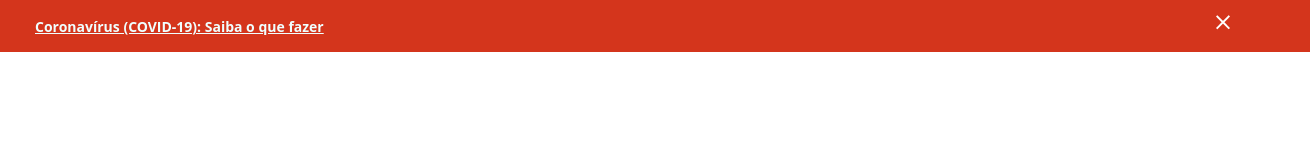
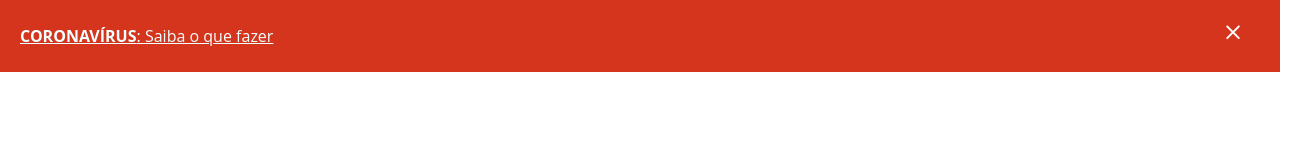
Before and after one commit to FeliciLab/barra-anti-corona, a plain HTML site: page index.html in a window 1280 px wide. Shown: the whole page, 1310 px wide, since content can reach past the window. Drawn offline with Linux system fonts and the light colour scheme.

Commit message:
atualização do link

```diff
--- a/index.html
+++ b/index.html
@@ -16,14 +16,14 @@
                 width: 100%;
                 z-index: 9999;
                 max-height: 50px; background-color:#d4351c;
-                padding: 15px;
+                padding-top: 25px;
+                padding-bottom: 25px;
                 display: inline-flex;
             }
             .link {
                 color:azure;
-                font-size: 14px;
+                font-size: 16px;
                 font-style: normal;
-                font-weight: bold;
                 line-height: 16px;
                 text-decoration-line: underline;
                 margin-left: 20px;
@@ -31,7 +31,10 @@
             .div-close {
                 position: absolute;
                 right: 0;
-                margin: 0 5rem;
+                margin: 0 2.5rem;
+            }
+            .tiny {
+                font-size: 9px;
             }
             .close {
                 display: block;
@@ -44,12 +47,14 @@
     </head>
     <body>
         <div id="panel" class="panel">
+
             <div>
-                <a target="_blank" href="https://www.saude.ce.gov.br/coronavirus-covid-19/" class="link">Coronavírus (COVID-19): Saiba o que fazer</a>
+                <a target="_blank" alt="CORONAVÍRUS-COVID-19" href="https://www.saude.ce.gov.br/coronavirus-covid-19/" class="link" title="coronavirus-covid-19"><strong>CORONAVÍRUS</strong>:&nbsp;Saiba o que fazer</a>
             </div>
             <div onclick="document.getElementById('panel').style.display = 'none'" id="close" class="div-close">
                 <span class="close"></span>
             </div>
+
         </div>
         <script>
         </script>
```
